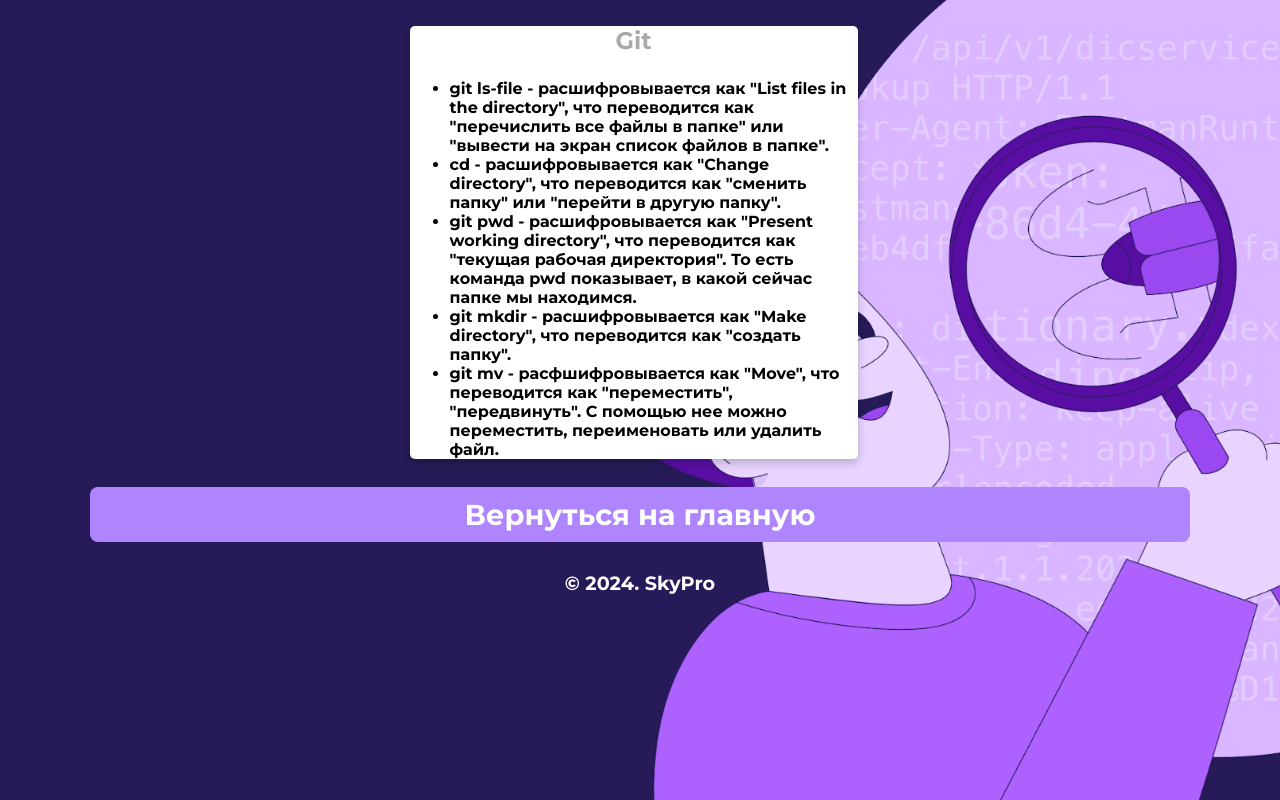
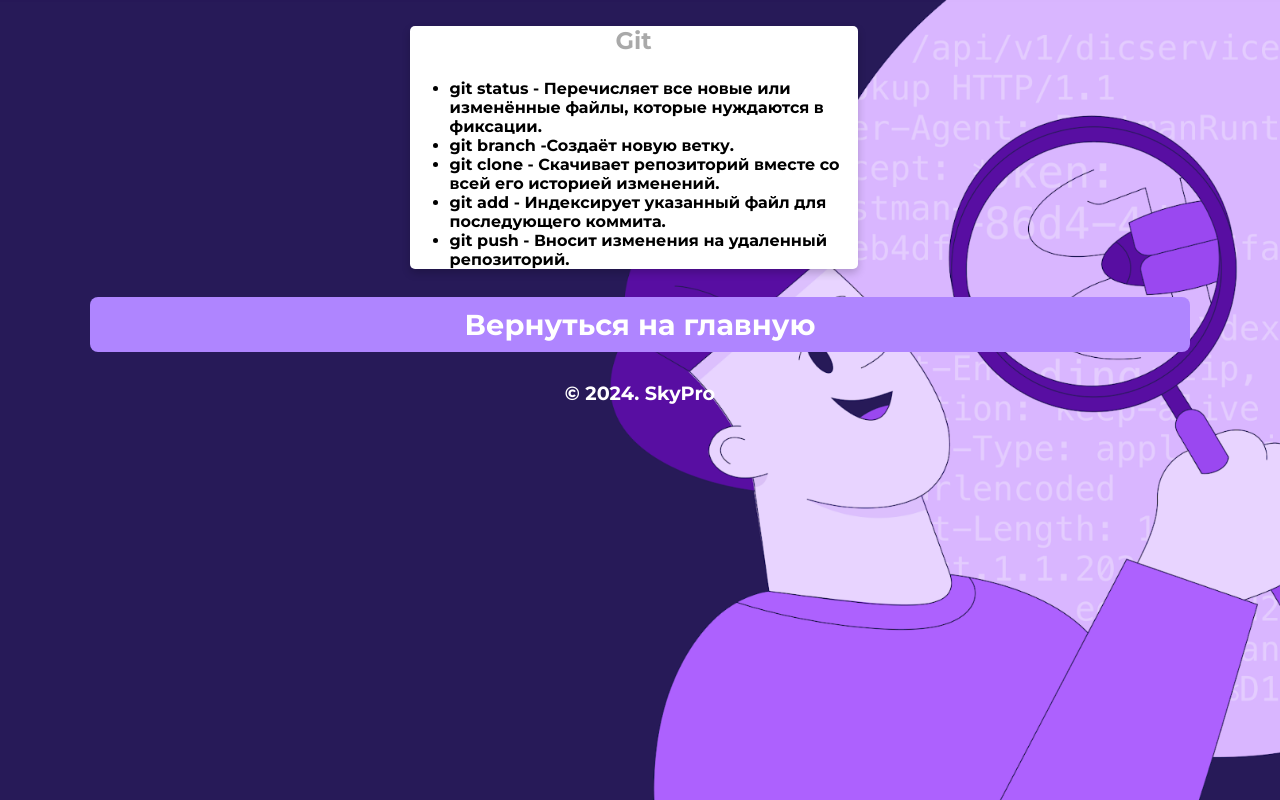
Before and after one commit to Elizaveta332/Homework, a plain HTML site: page html/git.html in a window 1280 px wide. Drawn offline with Linux system fonts and the light colour scheme.

Commit message:
Update git.html

```diff
--- a/html/git.html
+++ b/html/git.html
@@ -14,11 +14,11 @@
       <div class="card">
          <p class="subtitle">Git</p>
           <ul>
-            <li> git ls-file - расшифровывается как "List files in the directory", что переводится как "перечислить все файлы в папке" или "вывести на экран список файлов в папке".</li>
-            <li>cd - расшифровывается как "Change directory", что переводится как "сменить папку" или "перейти в другую папку".</li>
-            <li>git pwd - расшифровывается как "Present working directory", что переводится как "текущая рабочая директория". То есть команда pwd показывает, в какой сейчас папке мы находимся. </li>
-            <li>git mkdir - расшифровывается как "Make directory", что переводится как "создать папку".</li>
-            <li>git mv - расфшифровывается как "Move", что переводится как "переместить", "передвинуть". С помощью нее можно переместить, переименовать или удалить файл.</li>
+            <li> git status - Перечисляет все новые или изменённые файлы, которые нуждаются в фиксации.</li>
+            <li>git branch -Создаёт новую ветку.</li>
+            <li>git clone - Скачивает репозиторий вместе со всей его историей изменений. </li>
+            <li>git add - Индексирует указанный файл для последующего коммита.</li>
+            <li>git push - Вносит изменения на удаленный репозиторий.</li>
          </ul>
       </div>
       <!--footer-->
```
